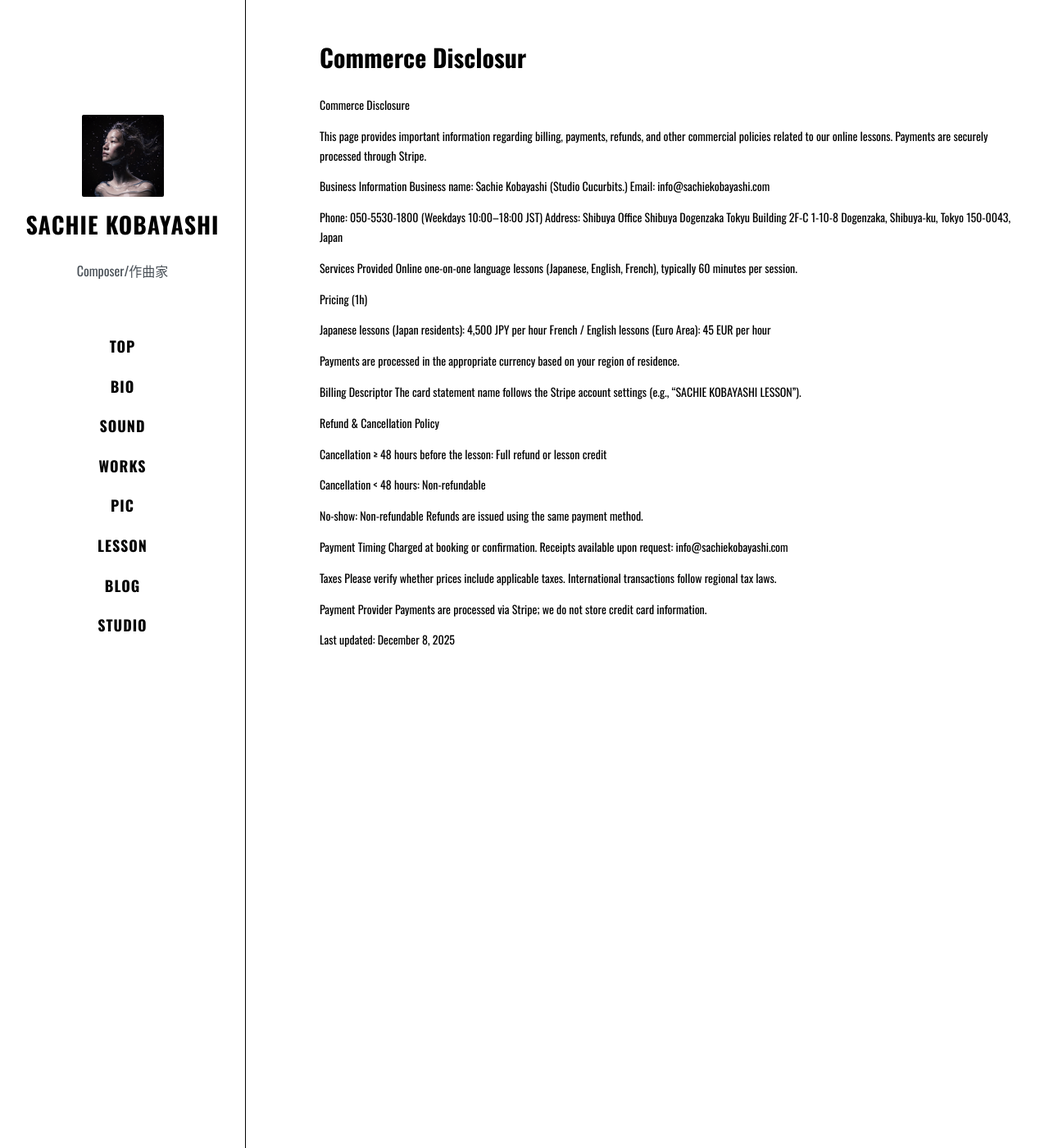
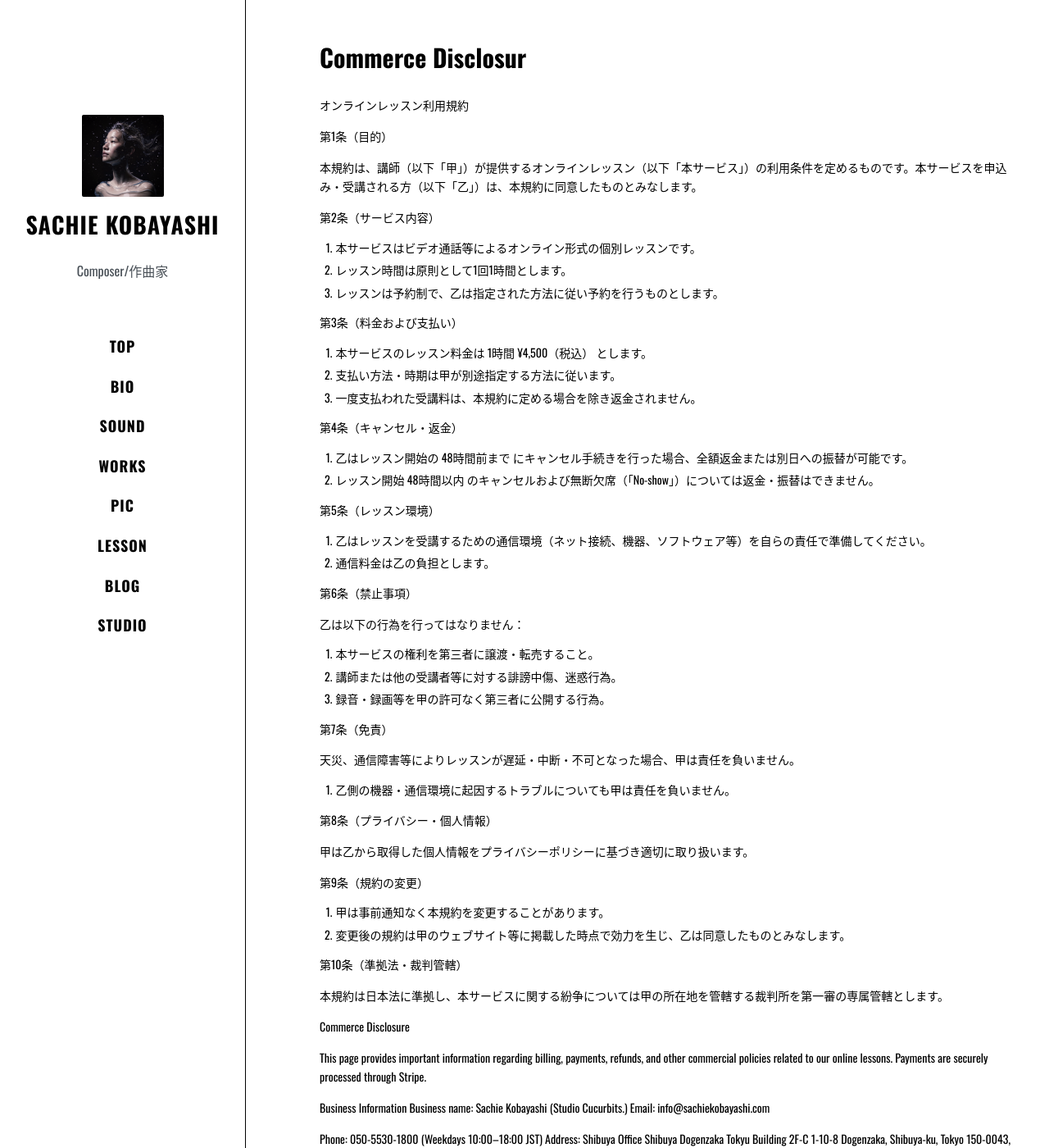
Before and after one commit to kbys88/kbys88.github.io, a Jekyll site: the page built from policies.md, in a window 1280 px wide and 1400 px high. Shown: the whole window at 82% size. Built offline with Jekyll 4.4.1, drawn with Linux system fonts in a browser that asks for light colours; nearby versions of some CDN libraries; some web fonts are replaced.

Commit message:
Update policies.md

```diff
--- a/policies.md
+++ b/policies.md
@@ -3,6 +3,61 @@ layout: page
 title: Commerce Disclosur
 permalink: /policies/
 ---
+
+オンラインレッスン利用規約
+
+第1条（目的）
+
+本規約は、講師（以下「甲」）が提供するオンラインレッスン（以下「本サービス」）の利用条件を定めるものです。本サービスを申込み・受講される方（以下「乙」）は、本規約に同意したものとみなします。
+
+第2条（サービス内容）
+
+1. 本サービスはビデオ通話等によるオンライン形式の個別レッスンです。
+2. レッスン時間は原則として1回1時間とします。
+3. レッスンは予約制で、乙は指定された方法に従い予約を行うものとします。
+
+第3条（料金および支払い）
+
+1. 本サービスのレッスン料金は 1時間 ¥4,500（税込） とします。
+2. 支払い方法・時期は甲が別途指定する方法に従います。
+3. 一度支払われた受講料は、本規約に定める場合を除き返金されません。
+
+第4条（キャンセル・返金）
+
+1. 乙はレッスン開始の 48時間前まで にキャンセル手続きを行った場合、全額返金または別日への振替が可能です。
+2. レッスン開始 48時間以内 のキャンセルおよび無断欠席（「No-show」）については返金・振替はできません。
+
+第5条（レッスン環境）
+
+1. 乙はレッスンを受講するための通信環境（ネット接続、機器、ソフトウェア等）を自らの責任で準備してください。
+2. 通信料金は乙の負担とします。
+
+第6条（禁止事項）
+
+乙は以下の行為を行ってはなりません：
+
+1. 本サービスの権利を第三者に譲渡・転売すること。
+2. 講師または他の受講者等に対する誹謗中傷、迷惑行為。
+3. 録音・録画等を甲の許可なく第三者に公開する行為。
+
+第7条（免責）
+
+天災、通信障害等によりレッスンが遅延・中断・不可となった場合、甲は責任を負いません。
+2. 乙側の機器・通信環境に起因するトラブルについても甲は責任を負いません。
+
+第8条（プライバシー・個人情報）
+
+甲は乙から取得した個人情報をプライバシーポリシーに基づき適切に取り扱います。
+
+第9条（規約の変更）
+
+1. 甲は事前通知なく本規約を変更することがあります。
+2. 変更後の規約は甲のウェブサイト等に掲載した時点で効力を生じ、乙は同意したものとみなします。
+
+第10条（準拠法・裁判管轄）
+
+本規約は日本法に準拠し、本サービスに関する紛争については甲の所在地を管轄する裁判所を第一審の専属管轄とします。
+
 
   Commerce Disclosure
 
```
